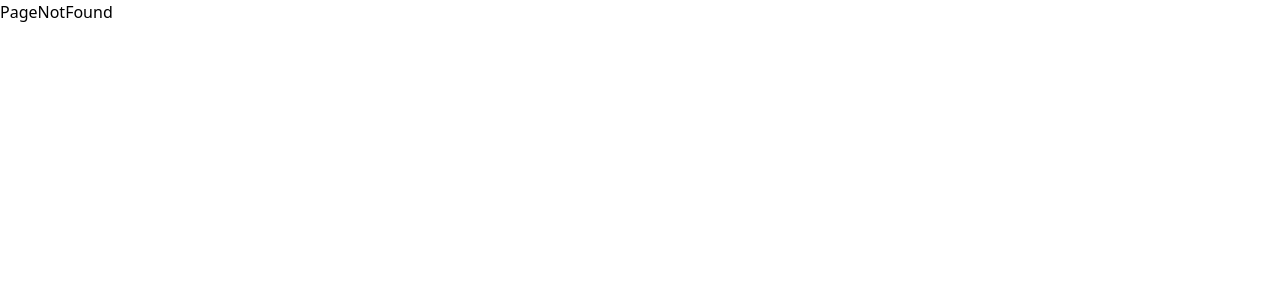
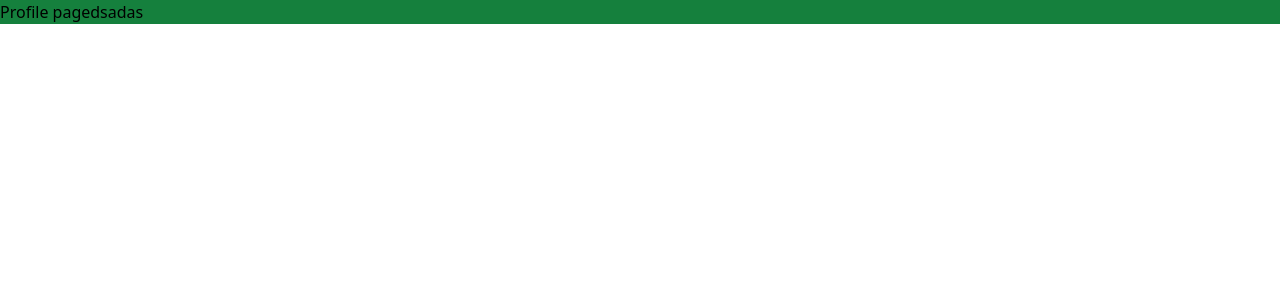
Before and after one commit to diduladishan/React_Project_Practice, a React (Vite) app: page /dashboard/profile in a window 1280 px wide. Shown: the top 300 px of the page. Built offline with nearby package versions, Linux system fonts and the light colour scheme.

Commit message:
Nested Routes Demo

```diff
--- a/src/App.jsx
+++ b/src/App.jsx
@@ -1,17 +1,19 @@
 import { BrowserRouter, Routes, Route } from "react-router-dom";
 import HomePage from "./pages/reactRouter/HomePage";
-import BlogPost from "./pages/reactRouter/BlogPost";
 import PageNotFound from "./pages/reactRouter/PageNotFound";
-import ProductDetails from "./pages/reactRouter/ProductDetails";
+import Dashboard from "./pages/reactRouter/Dashboard";
+import Settings from "./pages/reactRouter/Settings";
+import Profile from "./pages/reactRouter/Profile";
 
 function App() {
   return (
     <BrowserRouter>
       <Routes>
         <Route path="/" element={<HomePage />} />
-
-        <Route path="/blog/:id" element={<BlogPost />} />
-        <Route path="/product/:id" element={<ProductDetails />} />
+        <Route path="dashboard" element={<Dashboard />}>
+          <Route path="profile" element={<Profile />} />
+          <Route path="settings" element={<Settings />} />
+        </Route>
         <Route path="*" element={<PageNotFound />} />
       </Routes>
     </BrowserRouter>
--- a/src/pages/reactRouter/Dashboard.jsx
+++ b/src/pages/reactRouter/Dashboard.jsx
@@ -0,0 +1,12 @@
+import React from "react";
+import { Link, Outlet } from "react-router-dom";
+
+const Dashboard = () => {
+  return (
+    <div>
+      <Outlet />
+    </div>
+  );
+};
+
+export default Dashboard;
--- a/src/pages/reactRouter/HomePage.jsx
+++ b/src/pages/reactRouter/HomePage.jsx
@@ -1,20 +1,12 @@
 import { Link } from "react-router-dom";
-import ProductPage from "./data/ProductsPage";
 
 const HomePage = () => {
-  console.log(ProductPage);
   return (
     <div>
-      <ul>
-        {ProductPage.map((p) => (
-          <li key={p.id} className="mb-8">
-            {p.name} <span>{`$${p.price}`}</span>
-            <span className="bg-green-700 px-2 py-1.5 ml-3">
-              <Link to={`/product/${p.id}`}>View Details</Link>
-            </span>
-          </li>
-        ))}
-      </ul>
+      <Link to="/dashboard">Dashboard</Link>
+
+      <Link to="/dashboard/profile">S</Link>
+      <Link to="/dashboard/settings">Aaaa</Link>
     </div>
   );
 };
--- /dev/null
+++ b/src/pages/reactRouter/Profile.jsx
@@ -0,0 +1,7 @@
+import React from "react";
+
+const Profile = () => {
+  return <div className="bg-green-700">Profile pagedsadas</div>;
+};
+
+export default Profile;
--- /dev/null
+++ b/src/pages/reactRouter/Settings.jsx
@@ -0,0 +1,7 @@
+import React from "react";
+
+const Settings = () => {
+  return <div className="bg-red-600">Settings page</div>;
+};
+
+export default Settings;
```
